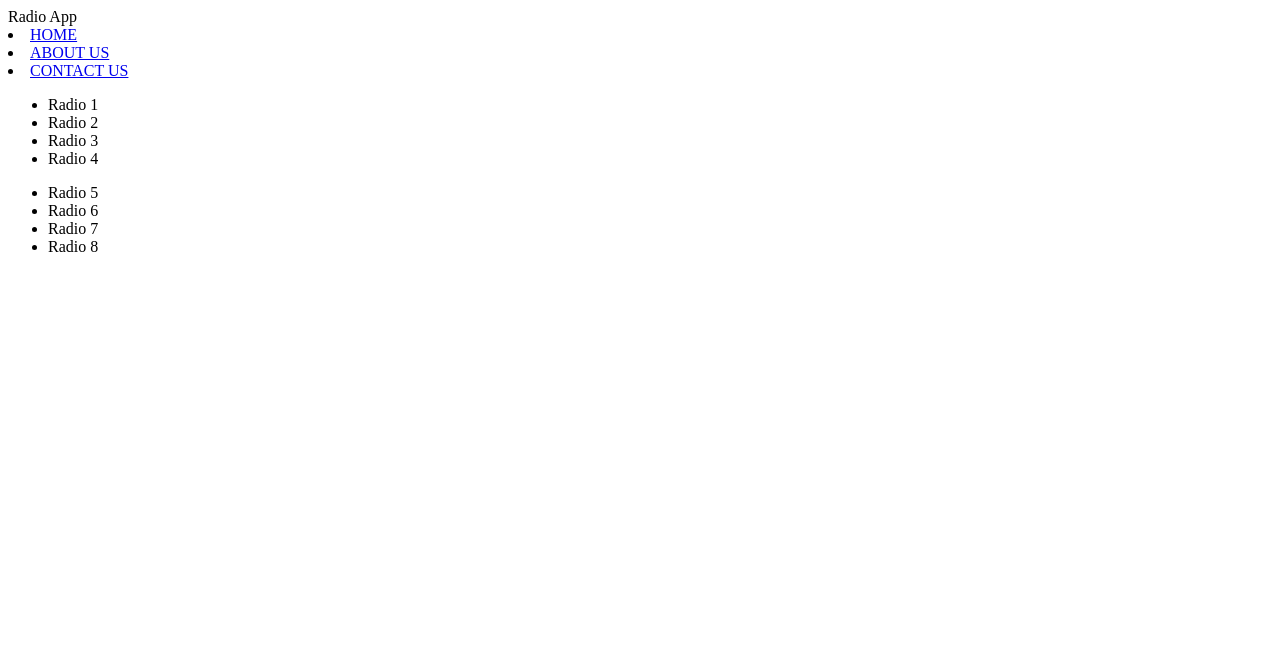
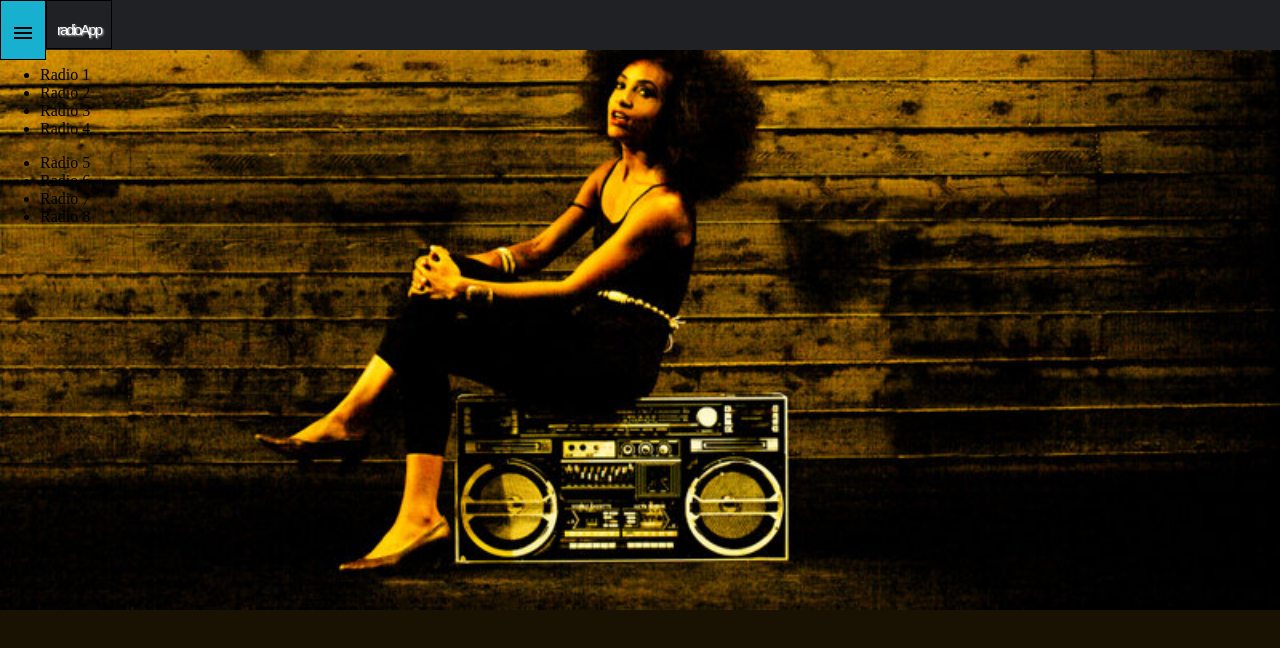
Before and after one commit to gidiblack/radioApp, a plain HTML site: page index.html in a window 1280 px wide. Drawn offline with Linux system fonts and the light colour scheme.

Commit message:
Added some images and little css tweak

```diff
--- a/index.html
+++ b/index.html
@@ -4,15 +4,15 @@
     <meta charset="UTF-8">
     <meta name="viewport" content="width=device-width, initial-scale=1.0">
     <meta http-equiv="X-UA-Compatible" content="ie=edge">
+    <link rel="stylesheet" href="styles.css">
     <title>RadioApp</title>
 </head>
 <body>
     <!-- Let's go Semantic! or What do you think -->
-    <header>Radio App
-        <nav>
-            <li><a href="http://">HOME</a></li>
-            <li><a href="http://">ABOUT US</a></li>
-            <li><a href="http://">CONTACT US</a></li>
+    <header>
+        <nav class="topnav">
+            <a href="#"><img src="./images/menu.svg" alt=""></a>
+            <a id="logo" href="#">radioApp</a>
         </nav>
     </header>
     <main>
--- a/styles.css
+++ b/styles.css
@@ -1 +1,43 @@
 /* This is built with pure css  */
+body{
+    background-image: url(/images/radioFemale.jpg);
+    background-color: #191101;
+    height: 500px;
+    background-repeat: no-repeat;
+    background-position: center;
+    background-size: cover;
+    margin: 0;
+}
+
+/* .topnav{
+    background-color: #202124;
+    overflow: hidden;
+} */
+nav {
+    width: 100%;     /* width should be a percentage for responsiveness   */
+    height: 50px;    /* height should be px. Adjust to your liking   */
+    background-color: #202124; /* hex color code should be used */
+}
+nav a{
+    display: block;
+    float: left;
+    font-family: Cambria, Cochin, Georgia, Times, 'Times New Roman', serif;
+    font-size: 12px;
+    color: white;
+    border: 1px solid #000;
+    padding-top: 20px;
+    padding-right: 10px;
+    padding-bottom: 10px;
+    padding-left: 10px;
+    text-decoration: none;
+}
+nav a:hover {
+    background-color: #17b0cf;
+}
+#logo {
+    font-family: 'Hind', sans-serif;
+    font-size: 15px;
+    letter-spacing: -2px;
+    text-shadow: 1px 1px 2px #c4c4c4;
+
+}
```
Also changed, not shown: images/menu.svg (added), images/radioFemale.jpg (added).
